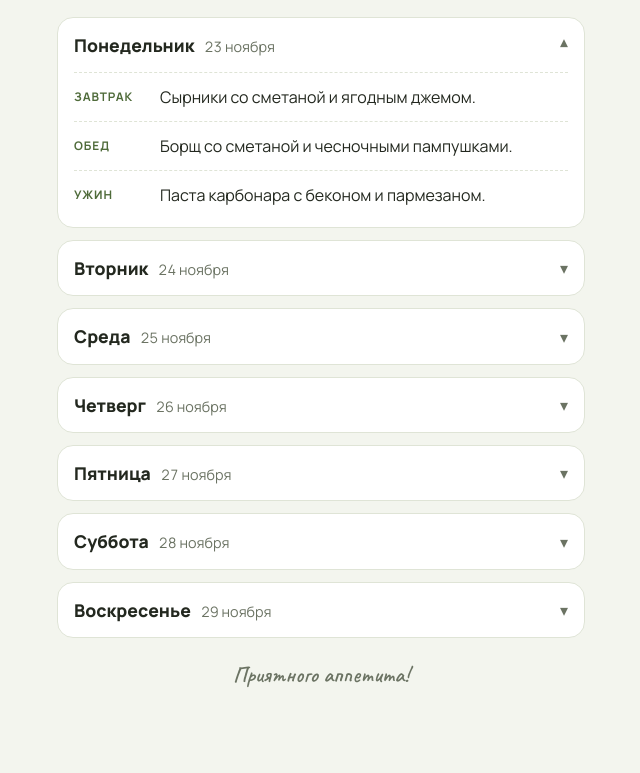
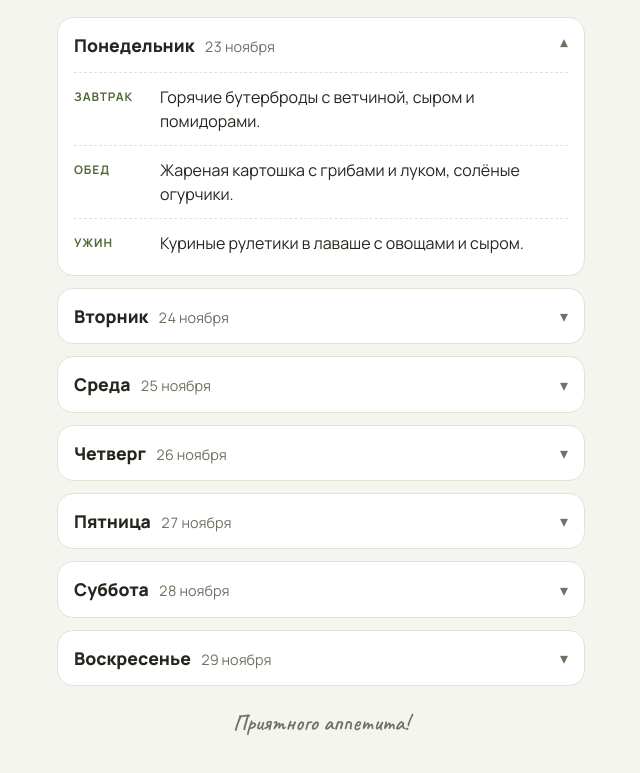
Before and after one commit to mihamailo/menu, a plain HTML site: page index.html in a window 1280 px wide. Shown: the part 139-912 px from the top of the page, without its empty margins (319-959 px from the left). Before the commit the page ends 879 px from the top, so only its background shows below. Drawn offline with Linux system fonts and the light colour scheme.

Commit message:
Menu for 23-29 November (written menu)
Co-Authored-By: Claude Opus 5.5 <noreply@anthropic.com>

```diff
--- a/index.html
+++ b/index.html
@@ -103,27 +103,27 @@
   // ===== Edit only this block each week =====
   const WEEK_START = "2026-11-23"; // Monday, YYYY-MM-DD
   const MENU = [
-    ["Сырники со сметаной и ягодным джемом.",
-     "Борщ со сметаной и чесночными пампушками.",
-     "Паста карбонара с беконом и пармезаном."],
-    ["Омлет с помидорами, сыром и зеленью, хрустящие тосты.",
-     "Плов с курицей и морковью, салат из свежих овощей.",
-     "Запечённая рыба с картофелем, лимоном и укропом."],
-    ["Гранола с йогуртом, мёдом и тёртым яблоком.",
-     "Домашняя куриная лапша с зеленью.",
-     "Ленивые голубцы в томатно-сметанном соусе."],
-    ["Тосты с авокадо и яйцом пашот.",
-     "Тефтели с картофельным пюре, огурцы со сметаной.",
-     "Домашние бургеры с говяжьей котлетой, сыром и картошкой фри."],
-    ["Манная каша со сливочным маслом и малиновым вареньем.",
-     "Грибной крем-суп с гренками.",
-     "Запечённый лосось с рисом и брокколи."],
-    ["Французские тосты с корицей и ягодами.",
-     "Пельмени со сметаной и зеленью.",
-     "Тако с говяжьим фаршем, сыром, салатом и сальсой."],
-    ["Шакшука с поджаренным хлебом.",
-     "Рамен с курицей, яйцом и зелёным луком.",
-     "Лазанья с мясным соусом и сыром."]
+    ["Горячие бутерброды с ветчиной, сыром и помидорами.",
+     "Жареная картошка с грибами и луком, солёные огурчики.",
+     "Куриные рулетики в лаваше с овощами и сыром."],
+    ["Овсяная каша с бананом и шоколадом.",
+     "Суп с фрикадельками, картофелем и вермишелью, чесночные гренки.",
+     "Запечённые бутерброды с моцареллой и помидорами."],
+    ["Блинчики с творогом или вареньем.",
+     "Салат «Цезарь» с курицей, черри, сухариками, пармезаном и соусом.",
+     "Блины с мясным фаршем, луком и сметаной."],
+    ["Тосты с творожным сыром, огурцом и ветчиной.",
+     "Спагетти с курицей и грибами в сливочном соусе.",
+     "Кесадилья с курицей, сыром и овощами."],
+    ["Рисовая каша на молоке с ягодами.",
+     "Гречка с фрикадельками в томатно-сметанной подливке, овощной салат.",
+     "Картофельные дольки с курицей и сырным соусом."],
+    ["Горячие сэндвичи с ветчиной и сыром.",
+     "Поке с рисом, курицей терияки, авокадо, огурцом, морковью и кунжутом.",
+     "Домашние панини с курицей, сыром и помидорами."],
+    ["Панкейки с бананом и шоколадной пастой.",
+     "Домашняя шаурма с курицей, овощами и чесночным соусом.",
+     "Мини-пиццы на тортильях с ветчиной, грибами и сыром."]
   ];
   // ===========================================
 
```
